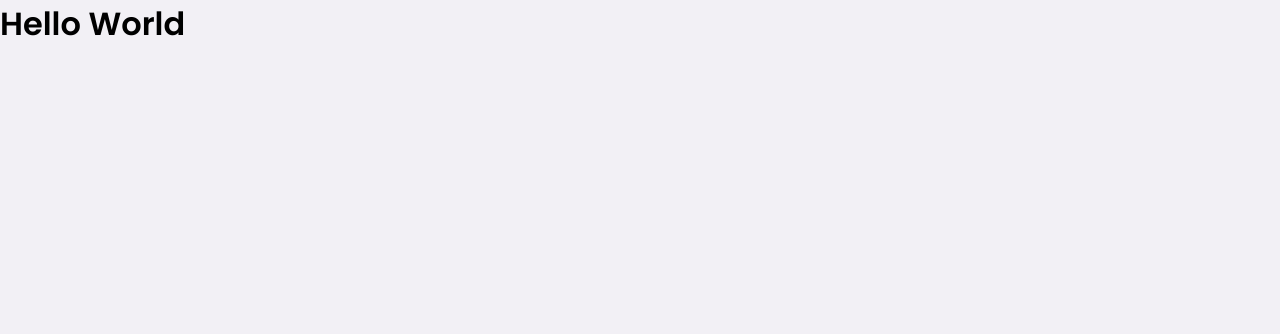
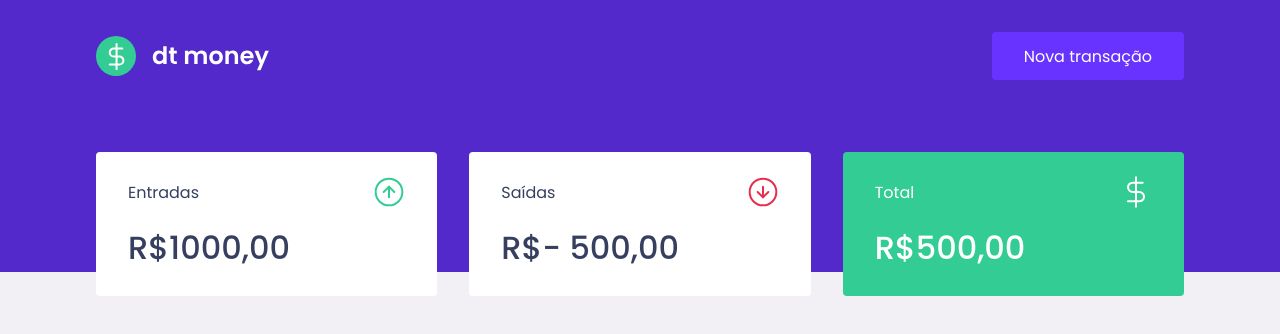
Before and after one commit to enzodmrib/dt-money-2021, a React (Create React App) app: page / in a window 1280 px wide. Shown: the top 334 px of the page. Built offline with nearby package versions, Linux system fonts and the light colour scheme.

Commit message:
Adds Dashboard and Summary components

```diff
--- a/public/index.html
+++ b/public/index.html
@@ -12,7 +12,7 @@
 
   <title>dtmoney</title>
 
-  <link href="https://fonts.googleapis.com/css2?family=Poppins:wght@400;600&display=swap" rel="stylesheet">
+  <link href="https://fonts.googleapis.com/css2?family=Poppins:wght@400;500;600&display=swap" rel="stylesheet">
 </head>
 
 <body>
--- a/src/App.tsx
+++ b/src/App.tsx
@@ -1,10 +1,13 @@
+import { Header } from "./components/Header";
+import { Dashboard } from "./components/Dashboard";
 import { GlobalStyle } from "./styles/global";
 
 export function App() {
   return (
-    <div className="App">
-      <h1>Hello World</h1>
+    <>
+      <Header/>
+      <Dashboard />
       <GlobalStyle />
-    </div>
+    </>
   );
 }
--- /dev/null
+++ b/src/components/Dashboard/index.tsx
@@ -0,0 +1,10 @@
+import { Summary } from "../Summary";
+import { Container } from "./styles";
+
+export function Dashboard() {
+    return (
+        <Container>
+            <Summary></Summary>
+        </Container>
+    );
+}
--- /dev/null
+++ b/src/components/Dashboard/styles.ts
@@ -0,0 +1,7 @@
+import styled from "styled-components";
+
+export const Container = styled.main`
+    max-width: 1120px;
+    margin:  0 auto;
+    padding: 2.5rem 1rem;
+`;
--- /dev/null
+++ b/src/components/Header/index.tsx
@@ -0,0 +1,15 @@
+import logoImg from '../../assets/logo.svg';
+import { Container, Content } from './styles';
+
+export function Header() {
+    return (
+        <Container>
+            <Content>
+                    <img src={logoImg} alt="dt money" />
+                    <button type="button">
+                        Nova transação
+                    </button>
+            </Content>
+        </Container>
+    )
+}
--- /dev/null
+++ b/src/components/Header/styles.ts
@@ -0,0 +1,31 @@
+import styled from 'styled-components';
+
+export const Container = styled.header`
+    background: var(--blue);
+`;
+
+export const Content = styled.div`
+    max-width: 1120px;
+    margin: 0 auto;
+
+    padding: 2rem 1rem 12rem;
+    display: flex;
+    align-items: center;
+    justify-content: space-between;
+
+    button {
+        font-size: 1rem;
+        color: #fff;
+        background: var(--blue-light);
+        border: 0;
+        padding: 0 2rem;
+        border-radius: 0.25rem;
+        height: 3rem;
+
+        transition: filter 0.2s;
+
+        &:hover {
+            filter: brightness(0.9);
+        }
+    }
+`;
--- /dev/null
+++ b/src/components/Summary/index.tsx
@@ -0,0 +1,33 @@
+import incomeImg from '../../assets/income.svg';
+import outcomeImg from '../../assets/outcome.svg';
+import totalImg from '../../assets/total.svg'
+
+import { Container } from "./styles";
+
+export function Summary() {
+    return (
+        <Container>
+            <div>
+                <header>
+                    <p>Entradas</p>
+                    <img src={incomeImg} alt="Entradas"></img>
+                </header>
+                <strong>R$1000,00</strong>
+            </div>
+            <div>
+                <header>
+                    <p>Saídas</p>
+                    <img src={outcomeImg} alt="Saídas"></img>
+                </header>
+                <strong>R$- 500,00</strong>
+            </div>
+            <div className="highlight-background">
+                <header>
+                    <p>Total</p>
+                    <img src={totalImg} alt="Total"></img>
+                </header>
+                <strong>R$500,00</strong>
+            </div>
+        </Container>
+    )
+}
--- /dev/null
+++ b/src/components/Summary/styles.ts
@@ -0,0 +1,37 @@
+import styled from "styled-components";
+
+export const Container = styled.div`
+    display: grid;
+    grid-template-columns: repeat(3, 1fr);
+    gap: 2rem;
+    margin-top: -10rem;
+
+    div {
+        background: var(--shape);
+        padding: 1.5rem 2rem;
+        border-radius: 0.25rem;
+        color: var(--text-title);
+
+        header {
+            display: flex;
+            align-items: center;
+            justify-content: space-between;
+        }
+
+        strong {
+        display: block;
+        margin-top: 1rem;
+        font-size: 2rem;
+        font-weight: 500;
+        line-height: 3rem;
+        }
+
+        &.highlight-background {
+            background: var(--green);
+            color: #FFF;
+        }
+    }
+
+
+
+`;
--- a/src/styles/global.ts
+++ b/src/styles/global.ts
@@ -4,6 +4,7 @@
     :root {
         --red: #e52e40;
         --blue: #5429cc;
+        --green: #33cc95;
 
         --blue-light: #6933ff;
 
@@ -17,7 +18,7 @@
     * {
         margin: 0;
         padding: 0;
-        box-sizing: bo rder-box;
+        box-sizing: border-box;
     }
 
     // font-size: 16px; --> standard
```
